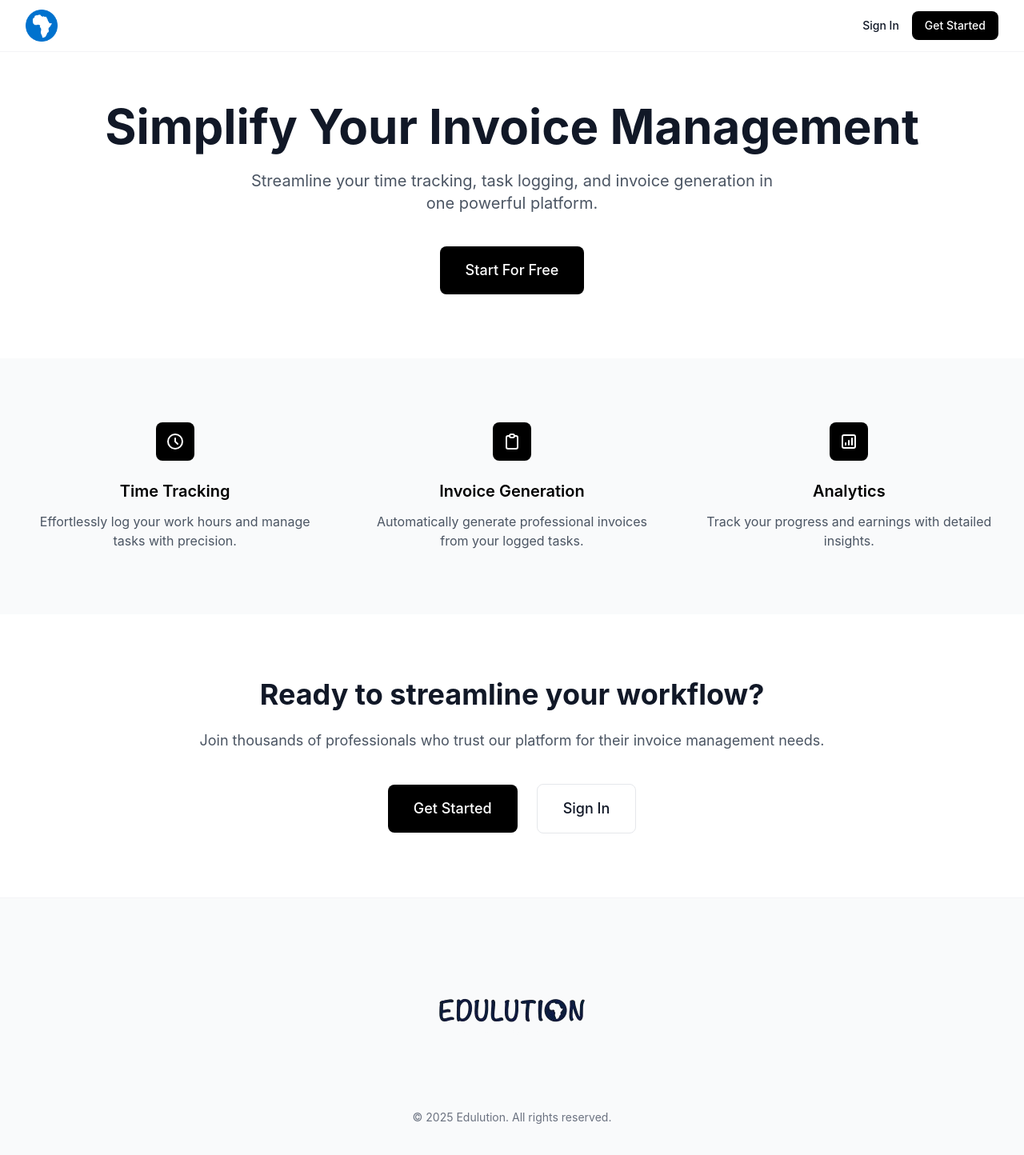
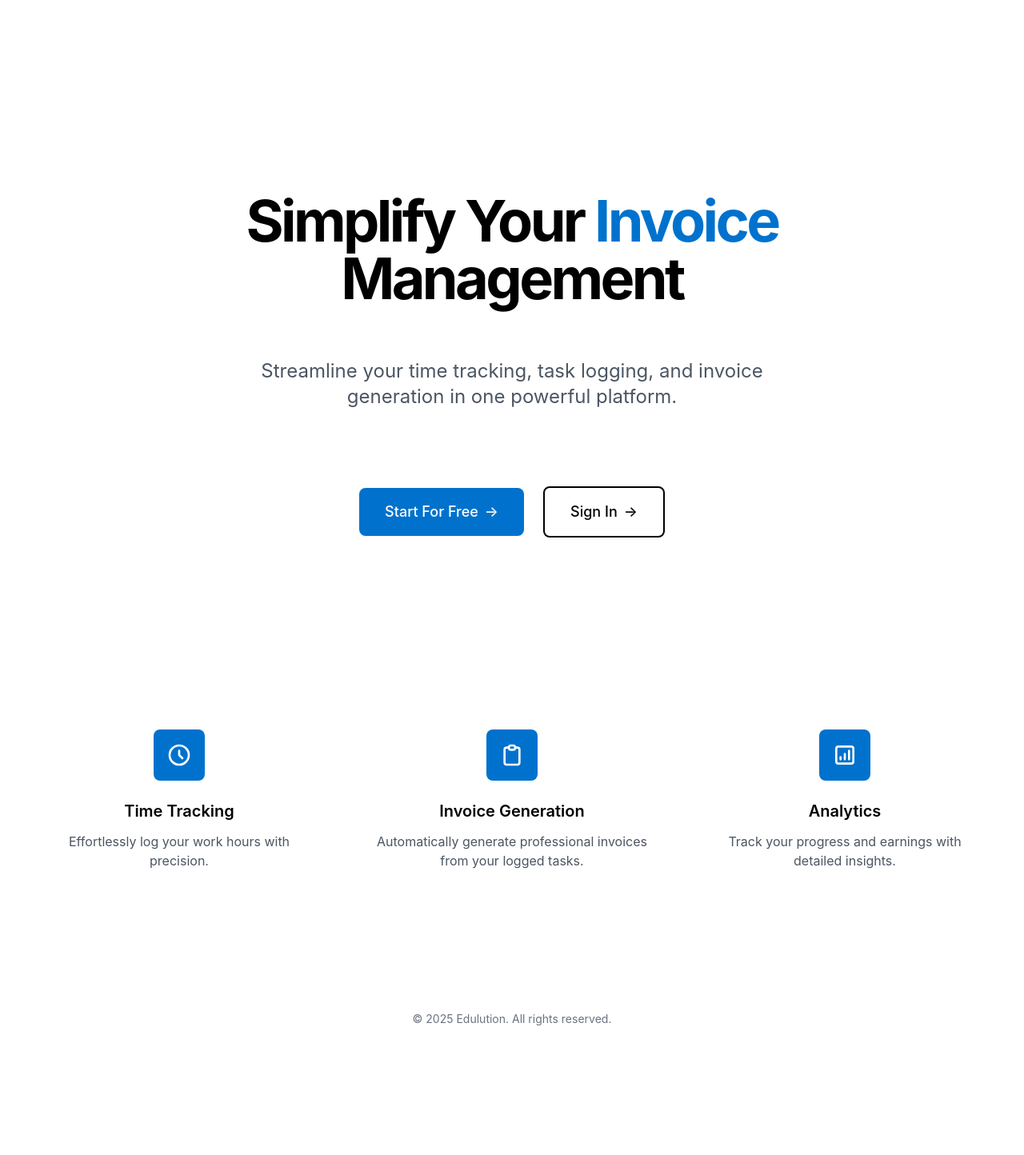
Before and after one commit to Jeenyhus/edulution-invoice-app, a React (Create React App) app in the folder frontend/: page / in a window 1280 px wide. Shown: the top 1444 px of the page at 80% size. Built offline with nearby package versions, Linux system fonts and the light colour scheme; the HTML template or start-up script is replaced by a standard one.

Commit message:
Added landing page

```diff
--- a/frontend/src/pages/LandingPage.js
+++ b/frontend/src/pages/LandingPage.js
@@ -6,94 +6,87 @@ function LandingPage() {
 
   return (
     <div className="min-h-screen bg-white">
-      {/* Navigation */}
-      <nav className="fixed top-0 left-0 right-0 bg-white/80 backdrop-blur-sm z-50 border-b border-gray-100">
-        <div className="max-w-7xl mx-auto px-4 sm:px-6 lg:px-8">
-          <div className="flex justify-between items-center h-16">
-            <div className="flex items-center">
-              <img
-                src="/favicon_confluence.png"
-                alt="Edulution Logo"
-                className="h-10 w-auto"
-              />
-            </div>
-            <div className="flex items-center space-x-4">
-              {user ? (
-                <>
+      <div className="flex flex-col items-center justify-center min-h-screen px-4 sm:px-6 lg:px-8 py-20 sm:py-32">
+        {/* Enhanced Hero Section with better spacing */}
+        <div className="max-w-4xl mx-auto text-center my-12 sm:my-20">
+          <div className="space-y-16 animate-fade-in">
+            <h1 className="text-5xl sm:text-6xl lg:text-7xl font-bold text-black tracking-tighter pt-8">
+              <span className="inline-block animate-slide-up opacity-0 [animation-delay:200ms]">
+                Simplify Your
+              </span>{" "}
+              <span className="inline-block text-[#0072cd] animate-slide-up opacity-0 [animation-delay:400ms]">
+                Invoice
+              </span>{" "}
+              <span className="inline-block animate-slide-up opacity-0 [animation-delay:600ms]">
+                Management
+              </span>
+            </h1>
+            <p className="text-xl sm:text-2xl text-gray-600 max-w-2xl mx-auto animate-fade-in opacity-0 [animation-delay:800ms] px-4">
+              Streamline your time tracking, task logging, and invoice generation in one powerful platform.
+            </p>
+            <div className="flex flex-col sm:flex-row items-center justify-center gap-4 sm:gap-6 animate-fade-in opacity-0 [animation-delay:1000ms] py-8">
               <Link
-                    to="/dashboard"
-                    className="text-sm font-medium text-gray-900 hover:text-gray-600 transition-colors"
+                to="/register"
+                className="group px-8 py-4 bg-[#0072cd] text-white rounded-lg transition-all duration-300 text-lg font-medium w-full sm:w-auto hover:bg-[#0060ab] hover:scale-105"
               >
-                    Dashboard
+                Start For Free
+                <span className="inline-block ml-2 transition-transform group-hover:translate-x-1">→</span>
               </Link>
-                  <div className="flex items-center space-x-3">
-                    <Link to="/profile" className="flex items-center space-x-2 hover:opacity-80">
-                      <img
-                        src={`https://ui-avatars.com/api/?name=${user?.name}&background=000&color=fff`}
-                        alt={user?.name}
-                        className="h-8 w-8 rounded-full"
-                      />
-                    </Link>
-                  </div>
-                </>
-              ) : (
-                <>
+              {!user && (
                 <Link
                   to="/login"
-                    className="text-sm font-medium text-gray-900 hover:text-gray-600 transition-colors"
+                  className="group px-8 py-4 border-2 border-black text-black rounded-lg transition-all duration-300 text-lg font-medium w-full sm:w-auto hover:bg-black hover:text-white hover:scale-105"
                 >
                   Sign In
+                  <span className="inline-block ml-2 transition-transform group-hover:translate-x-1">→</span>
                 </Link>
-                  <Link
-                    to="/register"
-                    className="text-sm font-medium px-4 py-2 bg-black text-white rounded-lg hover:bg-gray-800 transition-colors"
-                  >
-                    Get Started
-                  </Link>
-                </>
               )}
             </div>
           </div>
         </div>
-      </nav>
 
-      {/* Hero Section */}
-      <div className="pt-32 pb-20 px-4 sm:px-6 lg:px-8">
-        <div className="max-w-7xl mx-auto">
+        {/* Add these keyframes and animations to your CSS/Tailwind config */}
+        <style jsx>{`
+          @keyframes fade-in {
+            from { opacity: 0; }
+            to { opacity: 1; }
+          }
+
+          @keyframes slide-up {
+            from {
+              opacity: 0;
+              transform: translateY(20px);
+            }
+            to {
+              opacity: 1;
+              transform: translateY(0);
+            }
+          }
+
+          .animate-fade-in {
+            animation: fade-in 0.6s ease-out forwards;
+          }
+
+          .animate-slide-up {
+            animation: slide-up 0.6s ease-out forwards;
+          }
+        `}</style>
+
+        {/* Minimalist Features Section */}
+        <div className="grid grid-cols-1 md:grid-cols-3 gap-16 max-w-7xl mx-auto mt-20 sm:mt-32 px-4">
           <div className="text-center">
-            <h1 className="text-4xl sm:text-5xl lg:text-6xl font-bold text-gray-900 mb-6">
-              Simplify Your Invoice Management
-            </h1>
-            <p className="text-lg sm:text-xl text-gray-600 max-w-2xl mx-auto mb-10">
-              Streamline your time tracking, task logging, and invoice generation in one powerful platform.
-            </p>
-            <Link
-              to="/register"
-              className="inline-block px-8 py-4 bg-black text-white rounded-lg hover:bg-gray-800 transition-colors text-lg font-medium"
-            >
-              Start For Free
-            </Link>
-          </div>
-        </div>
-      </div>
-
-      {/* Features Section */}
-      <div className="py-20 bg-gray-50">
-        <div className="max-w-7xl mx-auto px-4 sm:px-6 lg:px-8">
-          <div className="grid grid-cols-1 md:grid-cols-3 gap-12">
-            <div className="text-center">
-              <div className="w-12 h-12 mx-auto mb-6 bg-black rounded-lg flex items-center justify-center">
-                <svg className="w-6 h-6 text-white" fill="none" stroke="currentColor" viewBox="0 0 24 24">
+            <div className="w-16 h-16 mx-auto mb-6 bg-[#0072cd] rounded-lg flex items-center justify-center">
+              <svg className="w-8 h-8 text-white" fill="none" stroke="currentColor" viewBox="0 0 24 24">
                 <path strokeLinecap="round" strokeLinejoin="round" strokeWidth="2" d="M12 8v4l3 3m6-3a9 9 0 11-18 0 9 9 0 0118 0z" />
               </svg>
             </div>
             <h3 className="text-xl font-semibold mb-3">Time Tracking</h3>
-              <p className="text-gray-600">Effortlessly log your work hours and manage tasks with precision.</p>
+            <p className="text-gray-600">Effortlessly log your work hours with precision.</p>
           </div>
 
           <div className="text-center">
-              <div className="w-12 h-12 mx-auto mb-6 bg-black rounded-lg flex items-center justify-center">
-                <svg className="w-6 h-6 text-white" fill="none" stroke="currentColor" viewBox="0 0 24 24">
+            <div className="w-16 h-16 mx-auto mb-6 bg-[#0072cd] rounded-lg flex items-center justify-center">
+              <svg className="w-8 h-8 text-white" fill="none" stroke="currentColor" viewBox="0 0 24 24">
                 <path strokeLinecap="round" strokeLinejoin="round" strokeWidth="2" d="M9 5H7a2 2 0 00-2 2v12a2 2 0 002 2h10a2 2 0 002-2V7a2 2 0 00-2-2h-2M9 5a2 2 0 002 2h2a2 2 0 002-2M9 5a2 2 0 012-2h2a2 2 0 012 2" />
               </svg>
             </div>
@@ -102,8 +95,8 @@ function LandingPage() {
           </div>
 
           <div className="text-center">
-              <div className="w-12 h-12 mx-auto mb-6 bg-black rounded-lg flex items-center justify-center">
-                <svg className="w-6 h-6 text-white" fill="none" stroke="currentColor" viewBox="0 0 24 24">
+            <div className="w-16 h-16 mx-auto mb-6 bg-[#0072cd] rounded-lg flex items-center justify-center">
+              <svg className="w-8 h-8 text-white" fill="none" stroke="currentColor" viewBox="0 0 24 24">
                 <path strokeLinecap="round" strokeLinejoin="round" strokeWidth="2" d="M16 8v8m-4-5v5m-4-2v2m-2 4h12a2 2 0 002-2V6a2 2 0 00-2-2H6a2 2 0 00-2 2v12a2 2 0 002 2z" />
               </svg>
             </div>
@@ -111,50 +104,16 @@ function LandingPage() {
             <p className="text-gray-600">Track your progress and earnings with detailed insights.</p>
           </div>
         </div>
-        </div>
-      </div>
 
-      {/* CTA Section */}
-      <div className="py-20 px-4 sm:px-6 lg:px-8">
-        <div className="max-w-4xl mx-auto text-center">
-          <h2 className="text-3xl sm:text-4xl font-bold text-gray-900 mb-6">
-            Ready to streamline your workflow?
-          </h2>
-          <p className="text-lg text-gray-600 mb-10">
-            Join thousands of professionals who trust our platform for their invoice management needs.
-          </p>
-          <div className="flex flex-col sm:flex-row items-center justify-center space-y-4 sm:space-y-0 sm:space-x-6">
-            <Link
-              to="/register"
-              className="px-8 py-4 bg-black text-white rounded-lg hover:bg-gray-800 transition-colors text-lg font-medium"
-            >
-              Get Started
-            </Link>
-            <Link
-              to="/login"
-              className="px-8 py-4 border border-gray-200 text-gray-900 rounded-lg hover:bg-gray-50 transition-colors text-lg font-medium"
-            >
-              Sign In
-            </Link>
-          </div>
-        </div>
-      </div>
-
-      {/* Footer */}
-      <footer className="bg-gray-50 border-t border-gray-100">
-        <div className="max-w-7xl mx-auto py-12 px-4 sm:px-6 lg:px-8">
+        {/* Minimal Footer */}
+        <footer className="w-full py-12 mt-20 sm:mt-32">
           <div className="text-center">
-            <img
-              src="/edulution_logo-removebg-preview.png"
-              alt="Edulution Logo"
-              className="h-15 w-auto mx-auto mb-4"
-            />
             <p className="text-gray-500 text-sm">
               © {new Date().getFullYear()} Edulution. All rights reserved.
             </p>
           </div>
+        </footer>
       </div>
-      </footer>
     </div>
   );
 }
```
Lines whose indentation alone changed are shown as unchanged.
